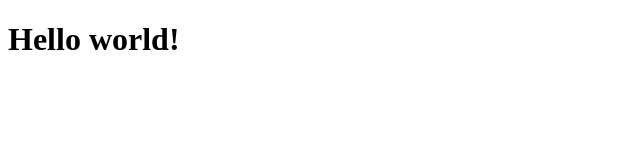
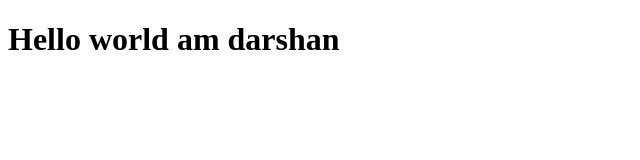
Before and after one commit to DarshanYaji/coursera-test, a plain HTML site: page site/index.html in a window 1280 px wide. Shown: the whole page, without its empty margins (0-640 px from the left). Drawn offline with Linux system fonts and the light colour scheme.

Commit message:
My first page modification

```diff
--- a/site/index.html
+++ b/site/index.html
@@ -5,6 +5,6 @@
 	<title>hello</title>
 </head>
 <body>
-	<h1>Hello world!</h1>
+	<h1>Hello world am darshan</h1>
 </body>
 </html>
```
